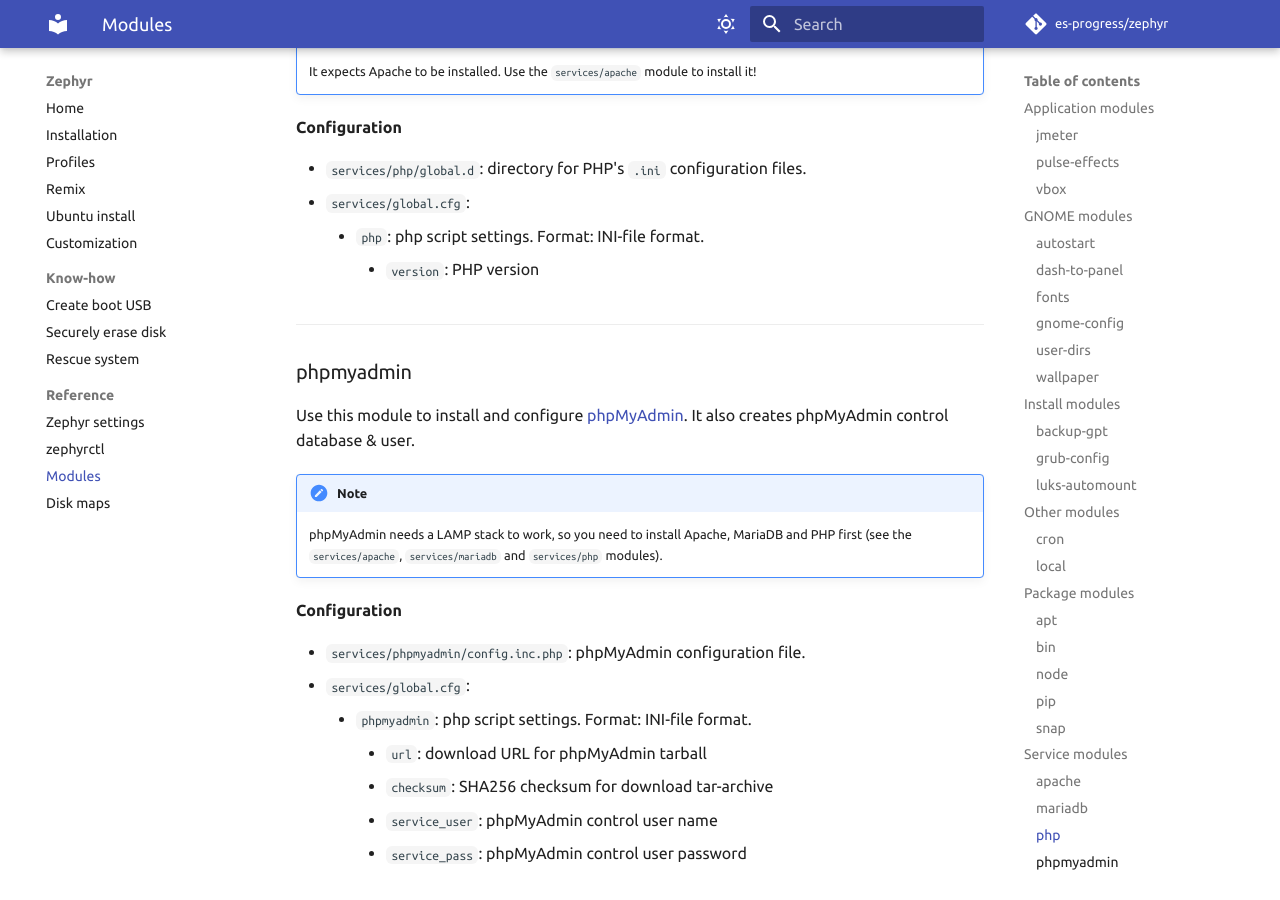
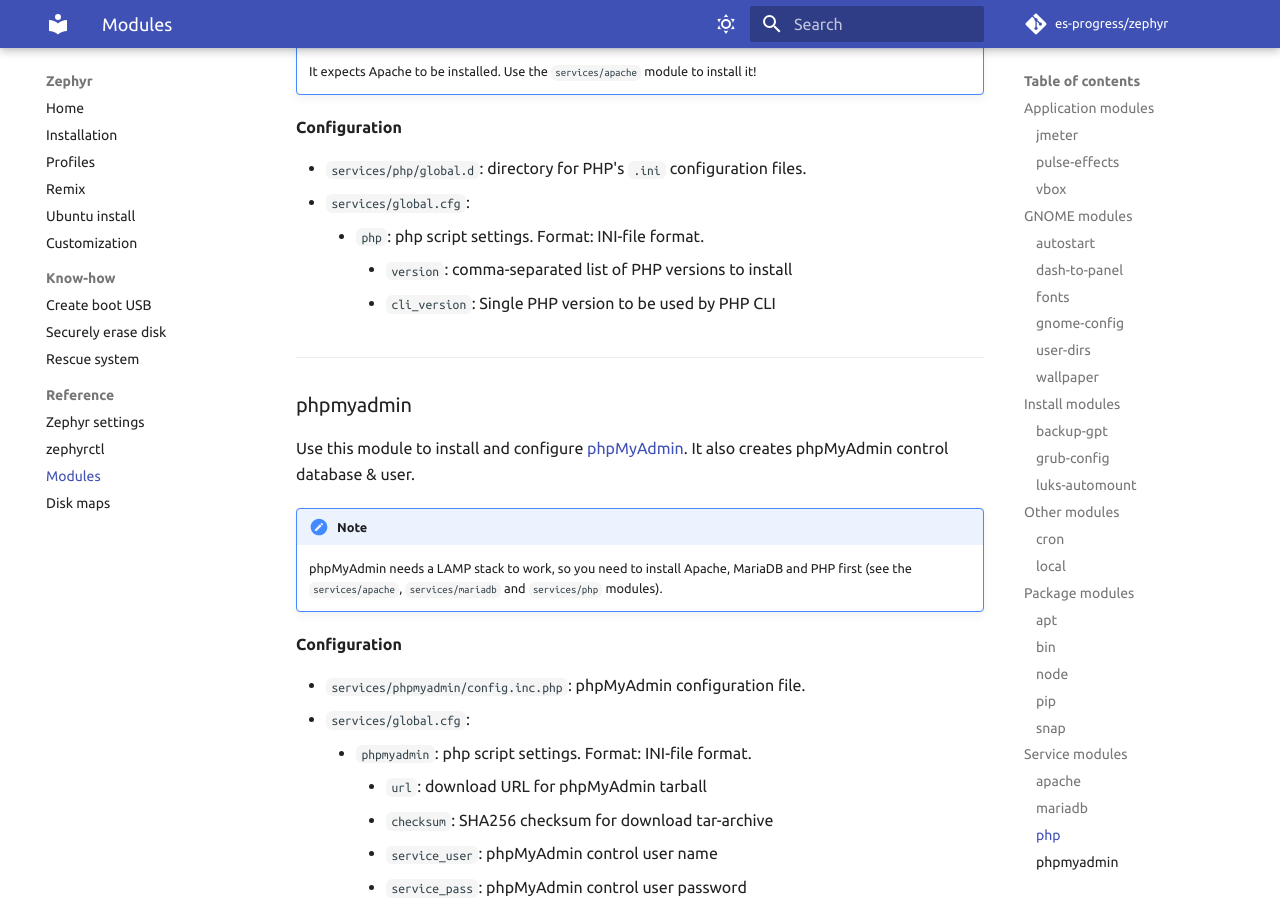
Before and after one commit to es-progress/zephyr, an MkDocs documentation site: the page built from docs/reference/modules.md, in a window 1280 px wide and 900 px high, scrolled down 9515 px. Built offline with MkDocs 1.6.1 and Material for MkDocs 9.7.7, drawn with Linux system fonts in a browser that asks for light colours; emoji names are drawn with the system emoji font; comment, search, counter and statistics services are not loaded.

Commit message:
customize/services/php: support multiple version of PHP installed

```diff
--- a/docs/reference/modules.md
+++ b/docs/reference/modules.md
@@ -360,7 +360,8 @@ This module will install and configure [PHP](https://www.php.net/){target=\_blan
 - `services/php/global.d`: directory for PHP's `.ini` configuration files.
 - `services/global.cfg`:
     - `php`: php script settings. Format: INI-file format.
-        - `version`: PHP version
+        - `version`: comma-separated list of PHP versions to install
+        - `cli_version`: Single PHP version to be used by PHP CLI
 
 ---
 
```
Also changed, not shown: 2 other files.
